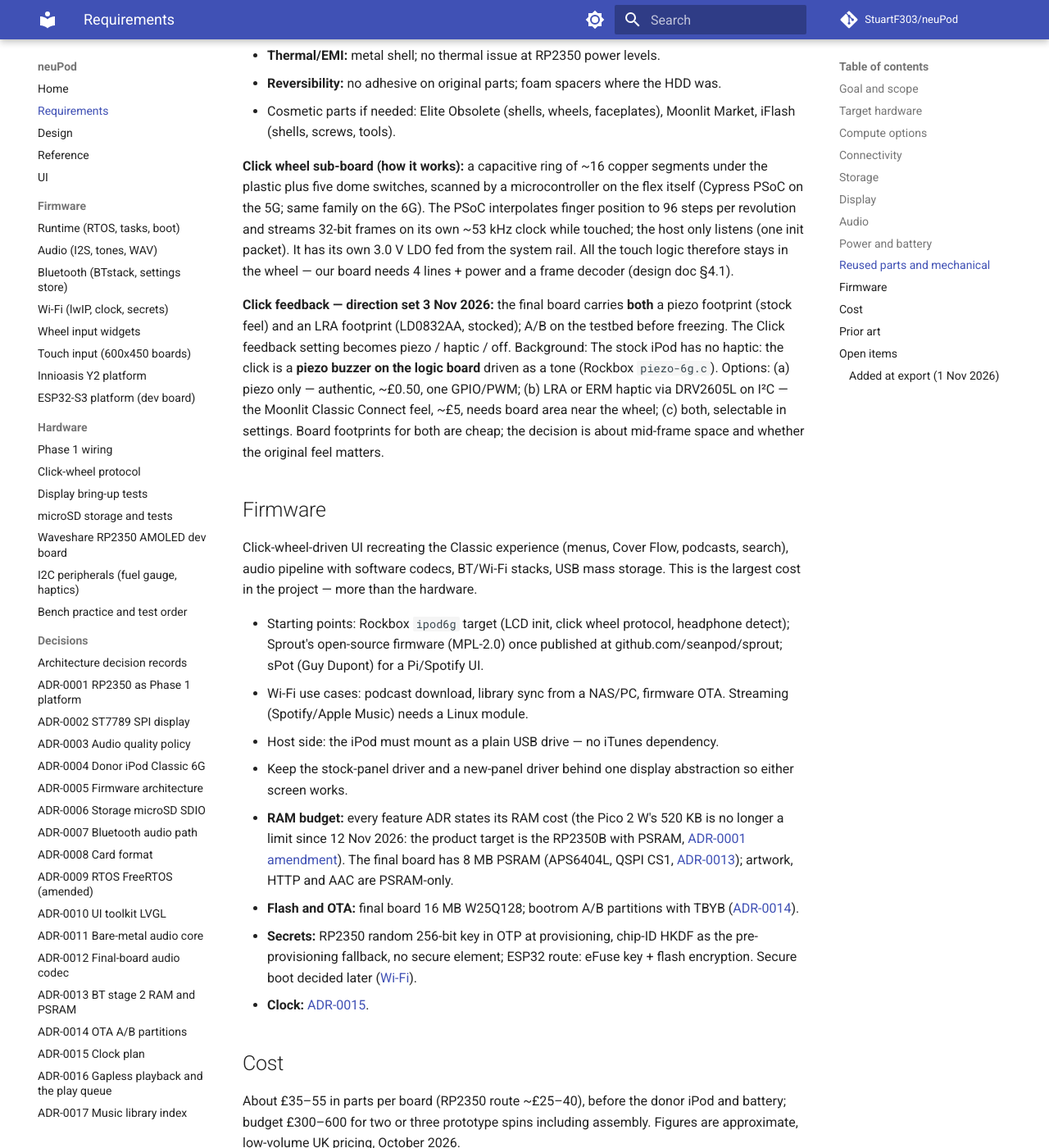
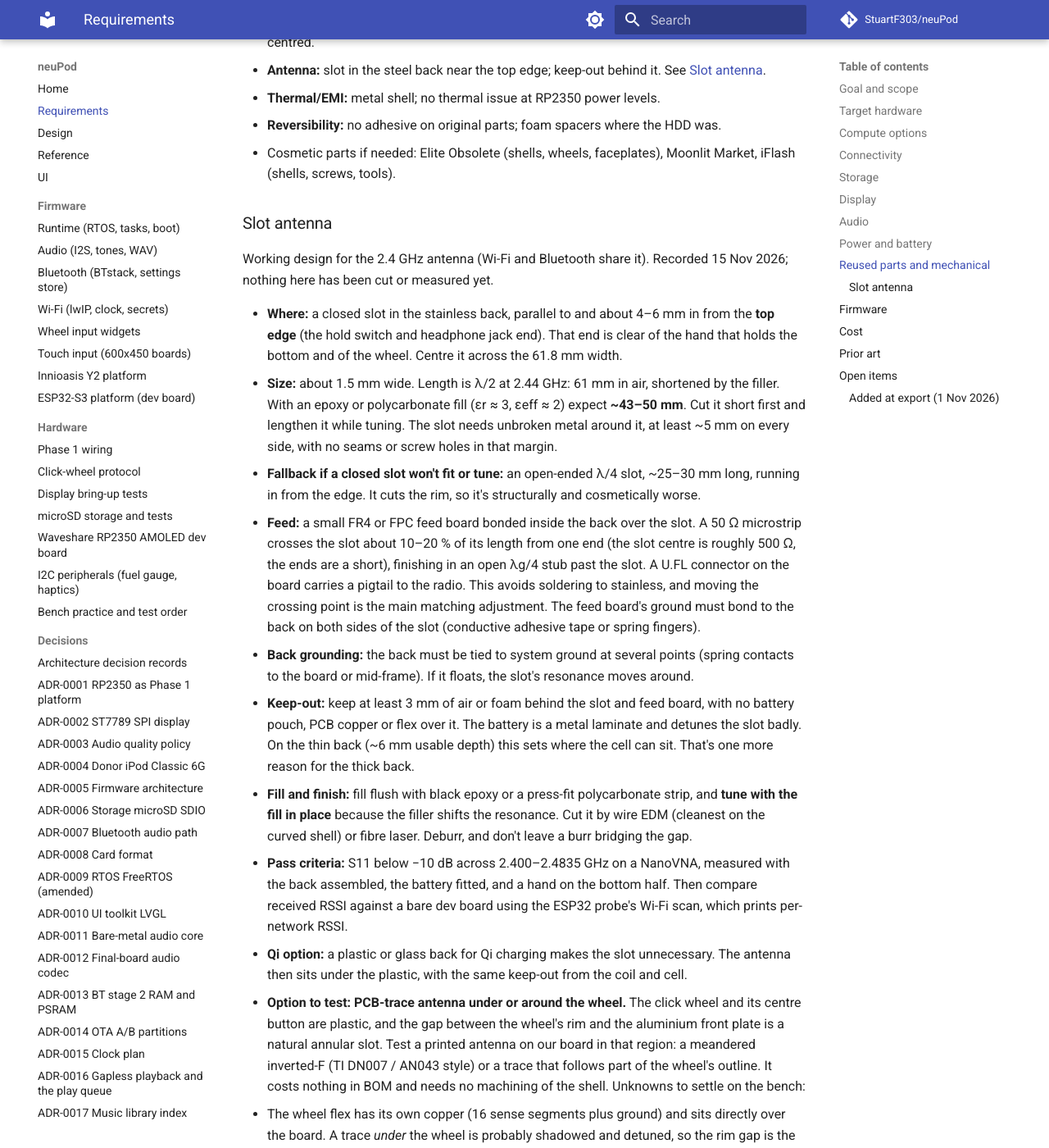
Before and after one commit to StuartF303/neuPod, an MkDocs documentation site: the page built from docs/requirements.md, in a window 1280 px wide and 1400 px high, scrolled down 9458 px. Shown: the whole window at 82% size. Built offline with MkDocs 1.6.1 and Material for MkDocs 9.7.7, drawn with Linux system fonts in a browser that asks for light colours; comment, search, counter and statistics services are not loaded; some of the changed text lies outside the part shown.

Commit message:
docs: 2.4 GHz antenna as a slot in the steel back; PCB-trace antenna at the wheel rim gap to test
Supersedes the 'top plastic window' note (the 6G back is all metal).

Co-Authored-By: Claude Opus 5.5 <noreply@anthropic.com>
Claude-Session: https://claude.ai/code/session_01NfmAnW5idE2aicSZUv6Lgy

```diff
--- a/docs/requirements.md
+++ b/docs/requirements.md
@@ -51,7 +51,7 @@ Required: 2.4 GHz Wi-Fi, Bluetooth audio (A2DP to AirPods/headphones/speakers),
 
 - **Radio for RP2350 route:** Infineon CYW43439 over SPI (Pico W / Pico 2 W reference design is open, ~£2–3 + antenna) or an ESP32-C6 as radio co-processor over SPI (~£1.50, Wi-Fi 6 + BLE 5 only, easier to source). The C6 has **no classic Bluetooth, so no A2DP**; it only suits Wi-Fi.
 - **Classic Bluetooth A2DP** is needed for most headphones; confirm the chosen radio supports BR/EDR, not just BLE.
-- **Antenna (requirement, 3 Nov 2026):** the shell is a Faraday cage; the only RF-transparent area is the **top plastic window of the 6G back**. The antenna sits there with its keep-out, and the radio module chosen must have a u.FL connector or an on-module antenna that can be placed there. Applies to Bluetooth first.
+- **Antenna (requirement, 3 Nov 2026; revised 15 Nov 2026):** the shell is a Faraday cage (anodised aluminium front, stainless steel back). The display glass is the only real opening, and an antenna behind the panel is shielded by the module's metal backplate, so the antenna is a **slot cut in the steel back** (see [Slot antenna](#slot-antenna) below). The radio module must have a u.FL connector (or a pad for a coax pigtail) so it can feed the slot. The earlier note of a "top plastic window of the 6G back" is superseded: the 6G back is all metal.
 - **Final-board radio:** not a bare CYW43439 (not assemblable at JLCPCB, outside the BTstack grant). Options: RM2 module, or an ESP32 with its own stack — see [ADR-0007](adr/0007-bluetooth-audio-path.md).
 - **USB-C:** 5.1 kΩ CC pulldowns for 5 V from C-to-C cables; USB 2.0 data; no PD needed at 1–2 A. The 30-pin aperture (~21 × 3 mm) takes a mid-mount USB-C receptacle with a small printed/CNC filler.
 - **GPIO:** 2× spare via the wired-remote connector (as Sprout) is a nice-to-have.
@@ -164,10 +164,31 @@ Reuse the shell, mid-frame, click wheel and its FPC, headphone/hold-switch flex,
 - **Connectors to provide:** click wheel FPC, LCD FPC (stock pinout or new panel), headphone/hold flex, battery (3-pin, thermistor), microSD socket, USB-C mid-mount.
 - **Click wheel:** keep; serial protocol documented in Rockbox; new wheels available from Elite Obsolete.
 - **Port aperture:** 30-pin opening ~21 × 3 mm; USB-C with printed/CNC filler. Keep the port centred.
-- **Antenna keep-out:** near the headphone jack's plastic insert or under the wheel.
+- **Antenna:** slot in the steel back near the top edge; keep-out behind it. See [Slot antenna](#slot-antenna).
 - **Thermal/EMI:** metal shell; no thermal issue at RP2350 power levels.
 - **Reversibility:** no adhesive on original parts; foam spacers where the HDD was.
 - Cosmetic parts if needed: Elite Obsolete (shells, wheels, faceplates), Moonlit Market, iFlash (shells, screws, tools).
+
+### Slot antenna
+
+Working design for the 2.4 GHz antenna (Wi-Fi and Bluetooth share it). Recorded 15 Nov 2026; nothing here has been cut or measured yet.
+
+- **Where:** a closed slot in the stainless back, parallel to and about 4–6 mm in from the **top edge** (the hold switch and headphone jack end). That end is clear of the hand that holds the bottom and of the wheel. Centre it across the 61.8 mm width.
+- **Size:** about 1.5 mm wide. Length is λ/2 at 2.44 GHz: 61 mm in air, shortened by the filler. With an epoxy or polycarbonate fill (εr ≈ 3, εeff ≈ 2) expect **~43–50 mm**. Cut it short first and lengthen it while tuning. The slot needs unbroken metal around it, at least ~5 mm on every side, with no seams or screw holes in that margin.
+- **Fallback if a closed slot won't fit or tune:** an open-ended λ/4 slot, ~25–30 mm long, running in from the edge. It cuts the rim, so it's structurally and cosmetically worse.
+- **Feed:** a small FR4 or FPC feed board bonded inside the back over the slot. A 50 Ω microstrip crosses the slot about 10–20 % of its length from one end (the slot centre is roughly 500 Ω, the ends are a short), finishing in an open λg/4 stub past the slot. A U.FL connector on the board carries a pigtail to the radio. This avoids soldering to stainless, and moving the crossing point is the main matching adjustment. The feed board's ground must bond to the back on both sides of the slot (conductive adhesive tape or spring fingers).
+- **Back grounding:** the back must be tied to system ground at several points (spring contacts to the board or mid-frame). If it floats, the slot's resonance moves around.
+- **Keep-out:** keep at least 3 mm of air or foam behind the slot and feed board, with no battery pouch, PCB copper or flex over it. The battery is a metal laminate and detunes the slot badly. On the thin back (~6 mm usable depth) this sets where the cell can sit. That's one more reason for the thick back.
+- **Fill and finish:** fill flush with black epoxy or a press-fit polycarbonate strip, and **tune with the fill in place** because the filler shifts the resonance. Cut it by wire EDM (cleanest on the curved shell) or fibre laser. Deburr, and don't leave a burr bridging the gap.
+- **Pass criteria:** S11 below −10 dB across 2.400–2.4835 GHz on a NanoVNA, measured with the back assembled, the battery fitted, and a hand on the bottom half. Then compare received RSSI against a bare dev board using the ESP32 probe's Wi-Fi scan, which prints per-network RSSI.
+- **Qi option:** a plastic or glass back for Qi charging makes the slot unnecessary. The antenna then sits under the plastic, with the same keep-out from the coil and cell.
+- **Option to test: PCB-trace antenna under or around the wheel.** The click wheel and its centre button are plastic, and the gap between the wheel's rim and the aluminium front plate is a natural annular slot. Test a printed antenna on our board in that region: a meandered inverted-F (TI DN007 / AN043 style) or a trace that follows part of the wheel's outline. It costs nothing in BOM and needs no machining of the shell. Unknowns to settle on the bench:
+  - The wheel flex has its own copper (16 sense segments plus ground) and sits directly over the board. A trace *under* the wheel is probably shadowed and detuned, so the rim gap is the likelier spot.
+  - Whether the steel backing plate and the metal mid-frame leave any clear path from the board's edge to the rim gap.
+  - Coupling into the wheel's capacitive sensing: check that radio TX bursts don't cause false touches or position jitter. Also check the reverse, that the wheel's ~53 kHz scan doesn't desense the receiver.
+  - Detuning by the thumb, which rests right on top of it.
+  - Test method: a sacrificial test PCB in the board outline with two or three trace variants (and a u.FL on each for comparison), measured with a NanoVNA inside the closed shell, then an RSSI comparison against the slot using the ESP32 probe's scan.
+  If it passes, it may replace the slot. If not, the slot stays the plan.
 
 **Click wheel sub-board (how it works):** a capacitive ring of ~16 copper segments under the plastic plus five dome switches, scanned by a microcontroller on the flex itself (Cypress PSoC on the 5G; same family on the 6G). The PSoC interpolates finger position to 96 steps per revolution and streams 32-bit frames on its own ~53 kHz clock while touched; the host only listens (one init packet). It has its own 3.0 V LDO fed from the system rail. All the touch logic therefore stays in the wheel — our board needs 4 lines + power and a frame decoder (design doc §4.1).
 
```
Also changed, not shown: docs/design.md (+3 -0 lines).
